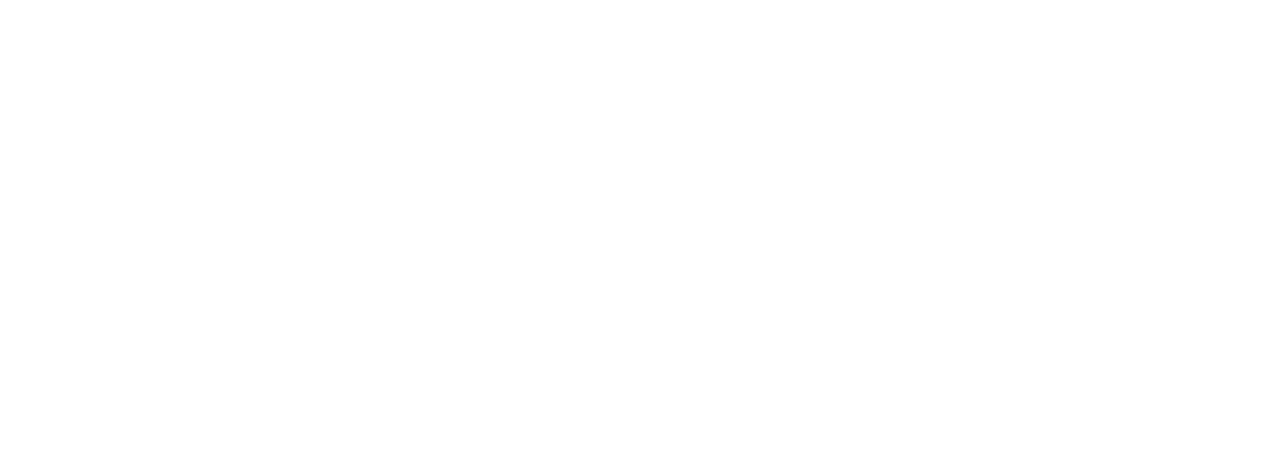
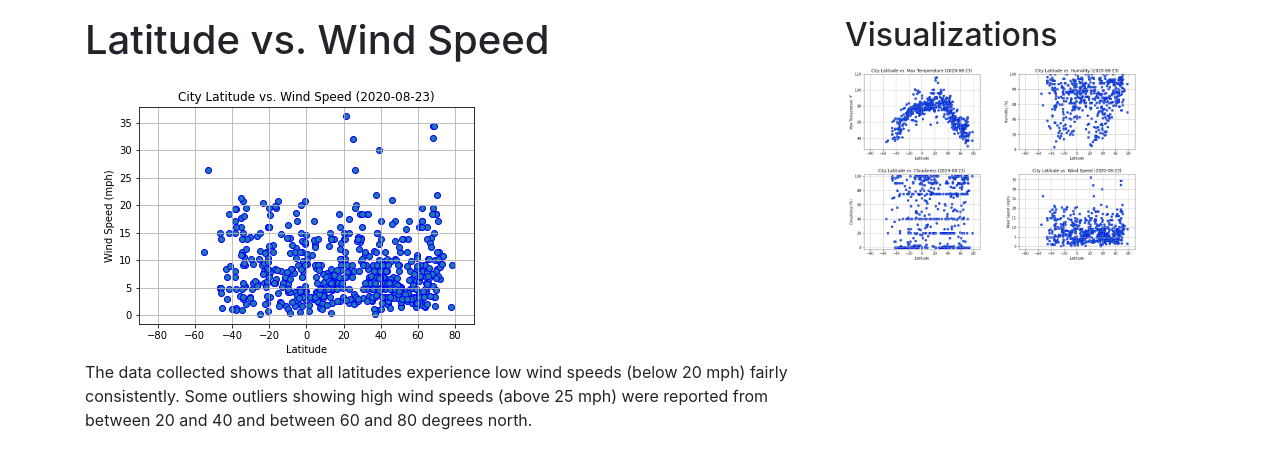
Before and after one commit to arhunt/web-design-challenge, a plain HTML site: page windall.html in a window 1280 px wide. Drawn offline with nearby package versions, Linux system fonts and the light colour scheme.

Commit message:
Body structure of wind speed page.

```diff
--- a/windall.html
+++ b/windall.html
@@ -4,7 +4,8 @@
 <head>
   <meta charset="UTF-8">
   <title>Wind Speed: All Cities</title>
-  <!-- Stylesheets go here -->
+  <link rel="stylesheet" href="https://stackpath.bootstrapcdn.com/bootstrap/4.3.1/css/bootstrap.min.css" integrity="sha384-ggOyR0iXCbMQv3Xipma34MD+dH/1fQ784/j6cY/iJTQUOhcWr7x9JvoRxT2MZw1T" crossorigin="anonymous">
+  <!-- <link rel="stylesheet" href="style.css"> -->
 </head>
 
 <!-- Descriptive title and heading tag -->
@@ -12,6 +13,40 @@
 <!-- Paragraph describing the plot and significance -->
 
 <body>
+  <div class="container">
+    <div class="row">
+      <div class="col-md-12">
+        <p></p>
+      </div>
+      <div class="col-md-12 col-lg-8">
+        <h1>Latitude vs. Wind Speed</h1>
+        <img src="assets/city2windspeed.png" alt="Max Temp, All Cities">
+        <p>The data collected shows that all latitudes experience low wind speeds (below 20 mph) fairly consistently. Some outliers showing high wind speeds (above 25 mph) were reported from between 20 and 40 and between 60 and 80 degrees north.</p>
+      </div>
+      <div class="col-md-12 col-lg-4">
+        <h2>Visualizations</h2>
+        <a target="_blank" href="tempall.html">
+          <img src="assets/city2maxtemp.png" width="150" alt="Max Temp, All Cities">
+        </a>
+        <a target="_blank" href="humidall.html">
+          <img src="assets/city2humidity.png" width="150" alt="Humidity, All Cities">
+        </a>
+        <a target="_blank" href="cloudall.html">
+          <img src="assets/city2cloudiness.png" width="150" alt="Cloudiness, All Cities">
+        </a>
+        <a target="_blank" href="windall.html">
+          <img src="assets/city2windspeed.png" width="150" alt="Wind Speed, All Cities">
+        </a>
+      </div>
+    </div>
+
+  </div>
+
+  <!-- Copied this code from 03.08 Solved -->
+  <script src="https://code.jquery.com/jquery-3.3.1.slim.min.js" integrity="sha384-q8i/X+965DzO0rT7abK41JStQIAqVgRVzpbzo5smXKp4YfRvH+8abtTE1Pi6jizo" crossorigin="anonymous"></script>
+  <script src="https://cdnjs.cloudflare.com/ajax/libs/popper.js/1.14.7/umd/popper.min.js" integrity="sha384-UO2eT0CpHqdSJQ6hJty5KVphtPhzWj9WO1clHTMGa3JDZwrnQq4sF86dIHNDz0W1" crossorigin="anonymous"></script>
+  <script src="https://stackpath.bootstrapcdn.com/bootstrap/4.3.1/js/bootstrap.min.js" integrity="sha384-JjSmVgyd0p3pXB1rRibZUAYoIIy6OrQ6VrjIEaFf/nJGzIxFDsf4x0xIM+B07jRM" crossorigin="anonymous"></script>
+  <!-- End of copied code -->
 
 
 
```
